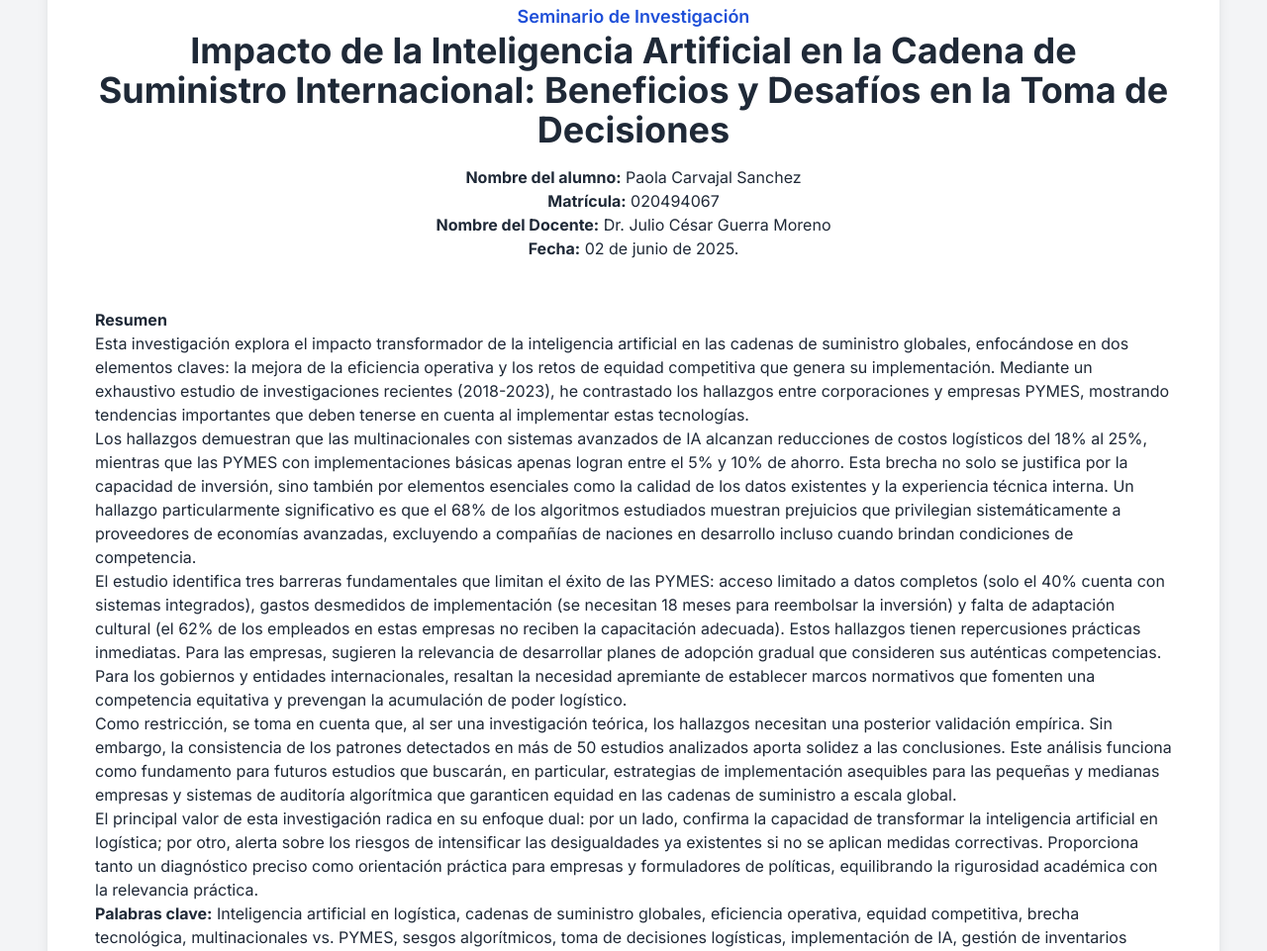
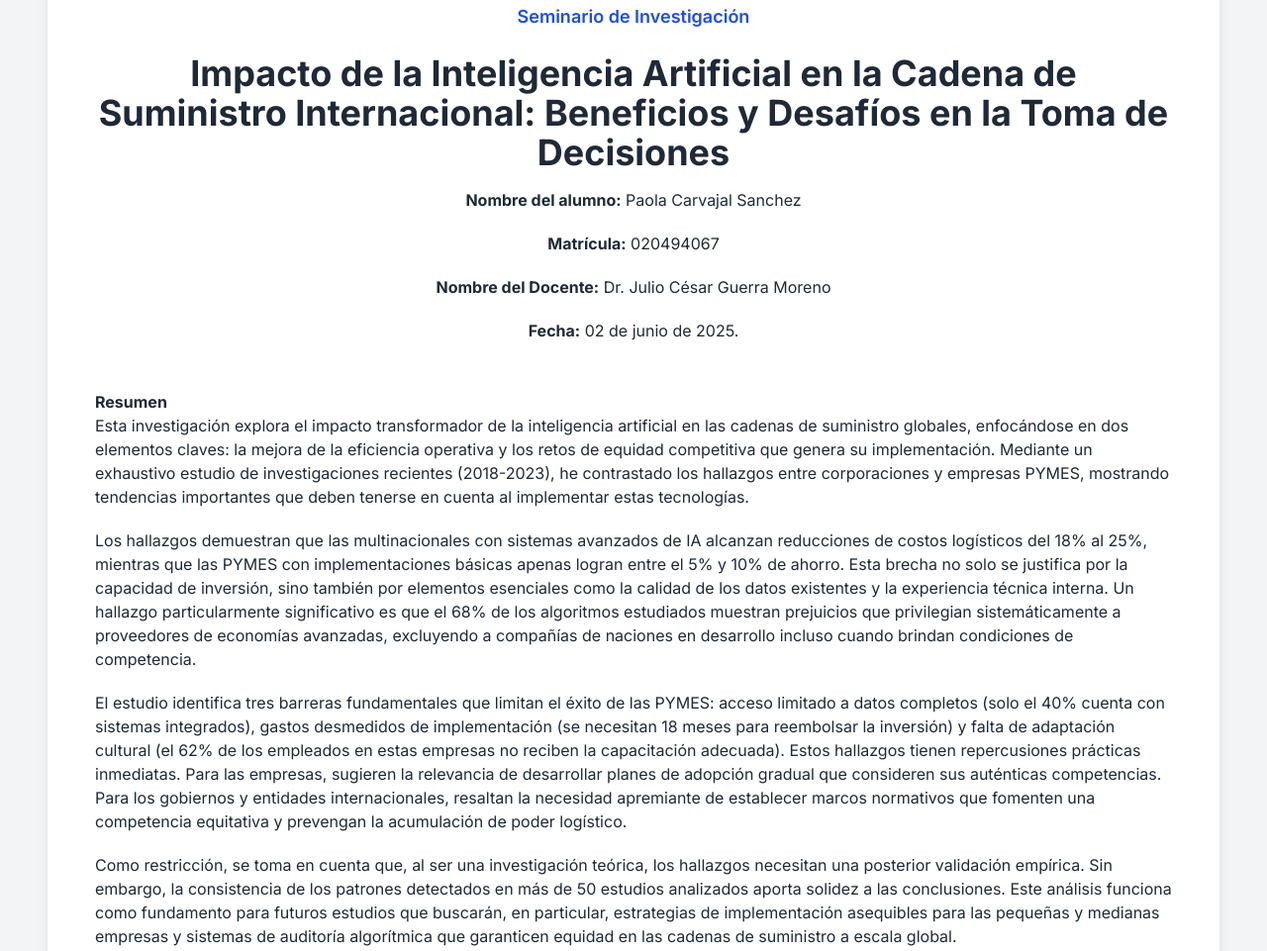
Before and after one commit to paocarvajal/Seminario-de-Investigacion, a plain HTML site: page index.html in a window 1280 px wide. Shown: the part 2287-3248 px from the top of the page at 99% size. Drawn offline with nearby package versions, Linux system fonts and the light colour scheme.

Commit message:
Add files via upload
Update with this current file. commit all changes

```diff
--- a/index.html
+++ b/index.html
@@ -9,6 +9,9 @@
     <style>
         body {
             font-family: 'Inter', sans-serif;
+        }
+        .prose p {
+            margin-bottom: 1.25em; /* Added margin for paragraph spacing */
         }
         .prose h1, .prose h2, .prose h3, .prose h4 {
             font-family: 'Inter', sans-serif;
```
